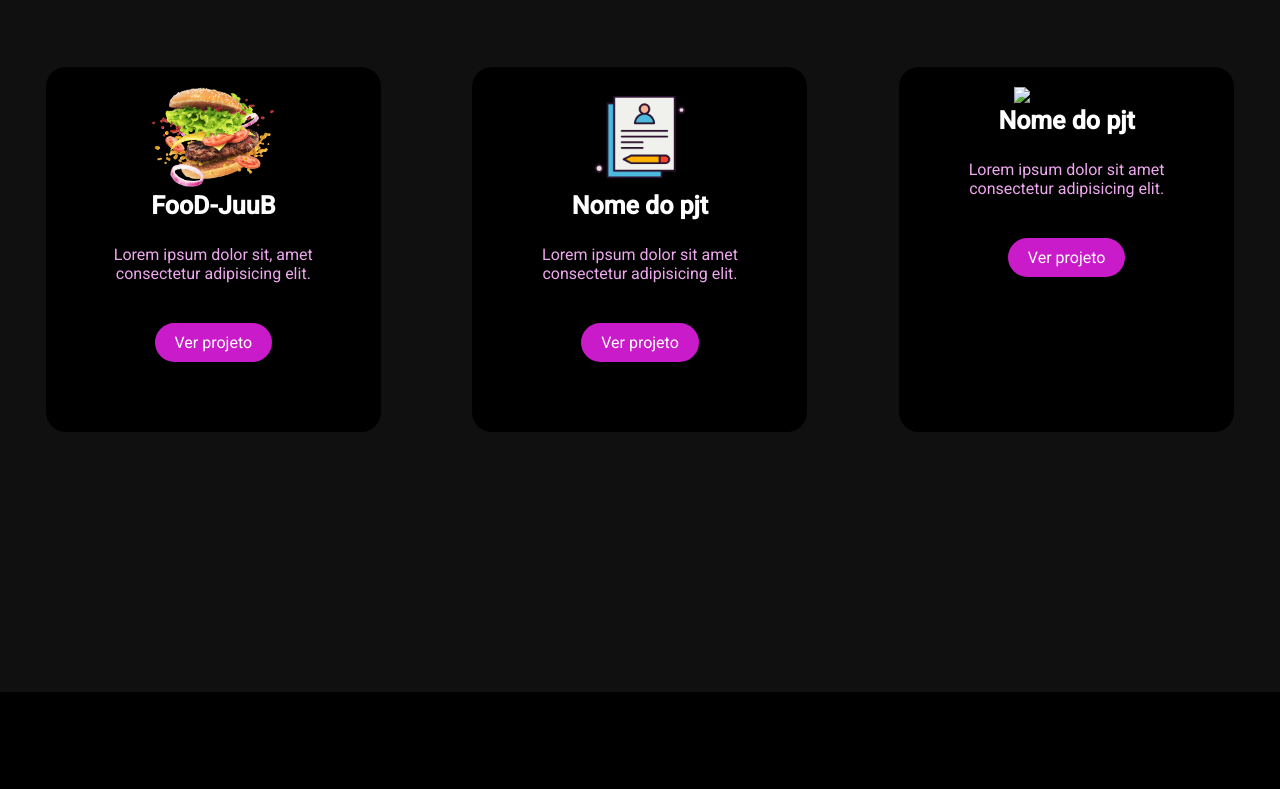
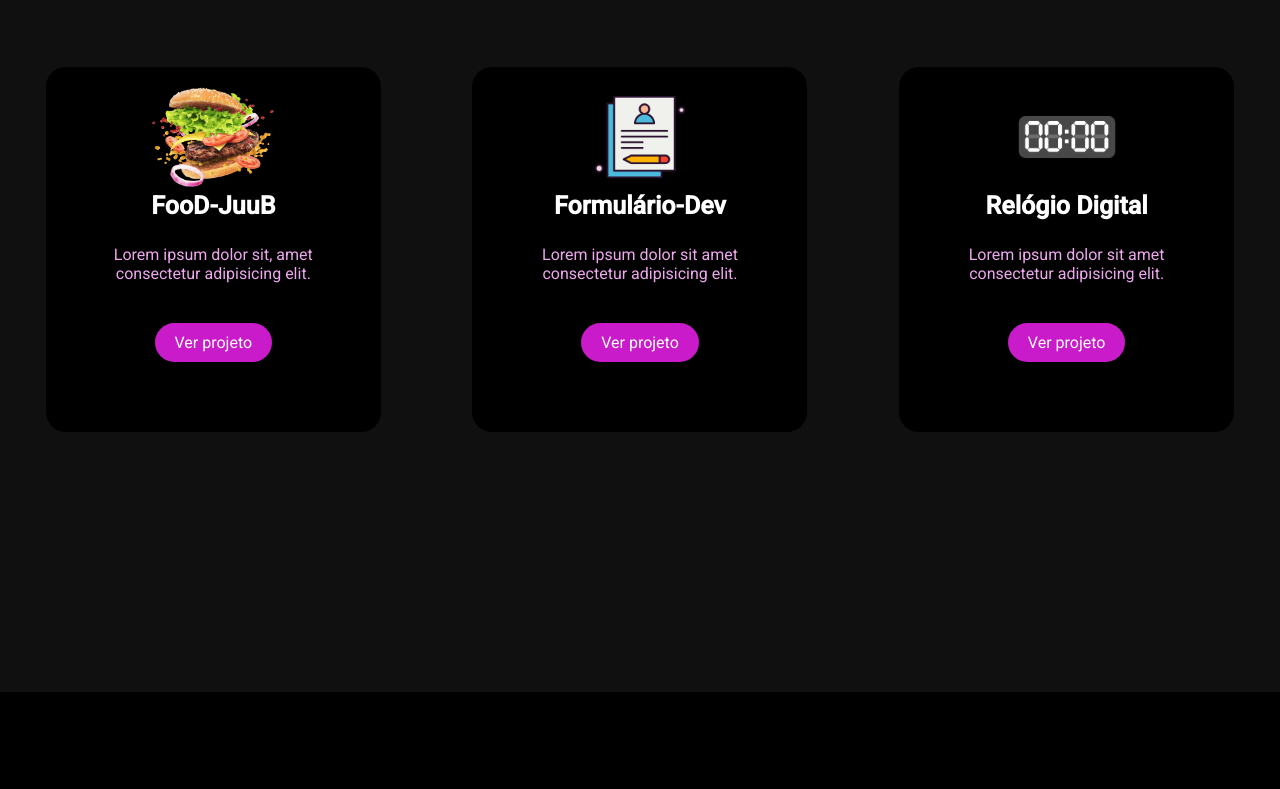
Before and after one commit to brenopimentell/Meu-Portfolio, a plain HTML site: page index.html in a window 1280 px wide. Shown: the part 1708-2497 px from the top of the page. Drawn offline with Linux system fonts and the light colour scheme.

Commit message:
continue

```diff
--- a/index.html
+++ b/index.html
@@ -54,13 +54,13 @@
             </div>
             <div class="card">
                 <img src="images/formulario.png"  alt="imagem-dois">
-                <h5>Nome do pjt</h5>
+                <h5>Formulário-Dev</h5>
                 <p>Lorem ipsum dolor sit amet consectetur adipisicing elit.</p>
                 <a href="https://brenopimentell.github.io/formulario_dev/" target="_blank">Ver projeto</a>
             </div>
             <div class="card">
-                <img src="" alt="imagem-tres">
-                <h5>Nome do pjt</h5>
+                <img src="images/relogio.png" alt="imagem-tres">
+                <h5>Relógio Digital</h5>
                 <p>Lorem ipsum dolor sit amet consectetur adipisicing elit.
                 </p>
                 <a href="https://brenopimentell.github.io/relogio-dinamico/" target="_blank">Ver projeto</a>
```
Also changed, not shown: images/relogio.png (added).
